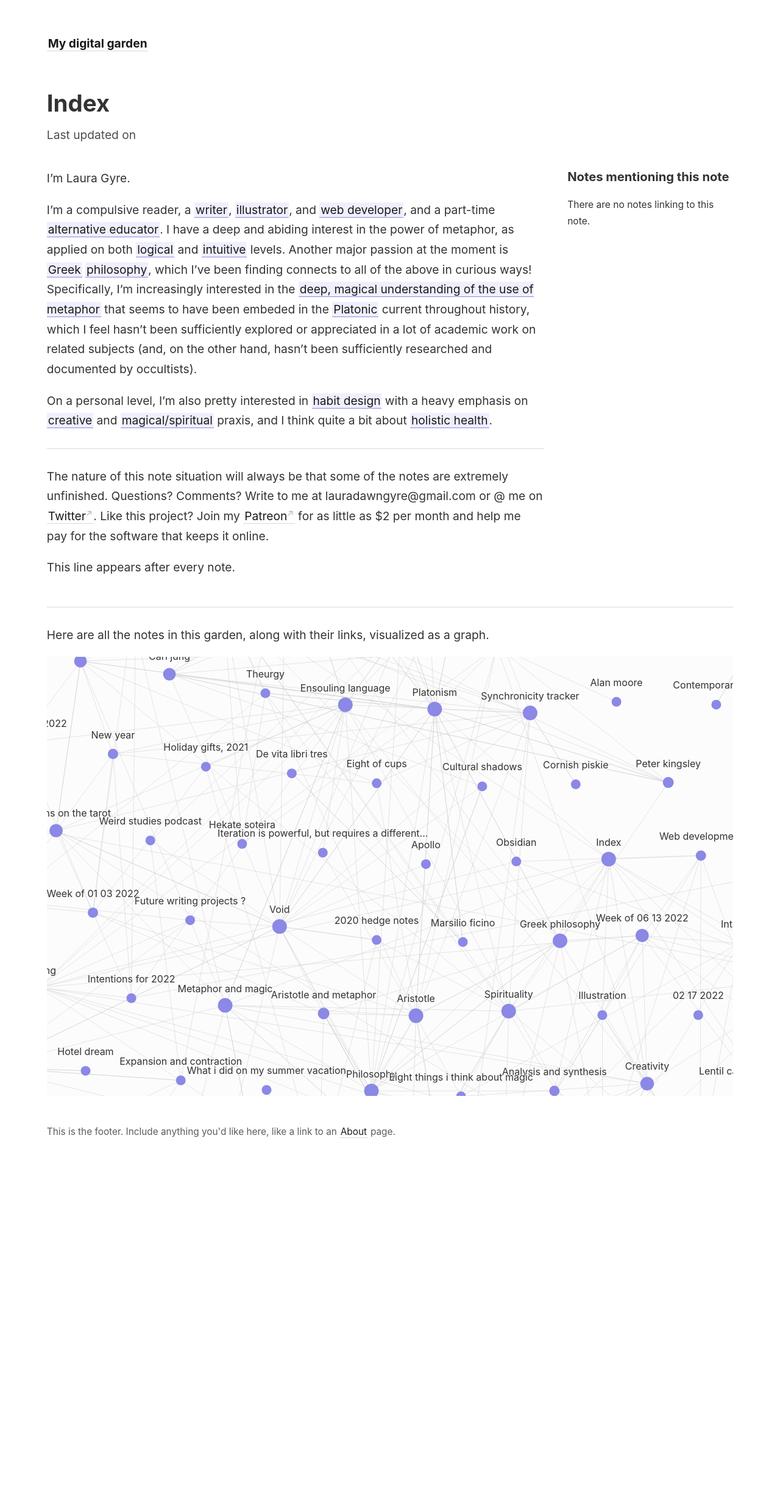
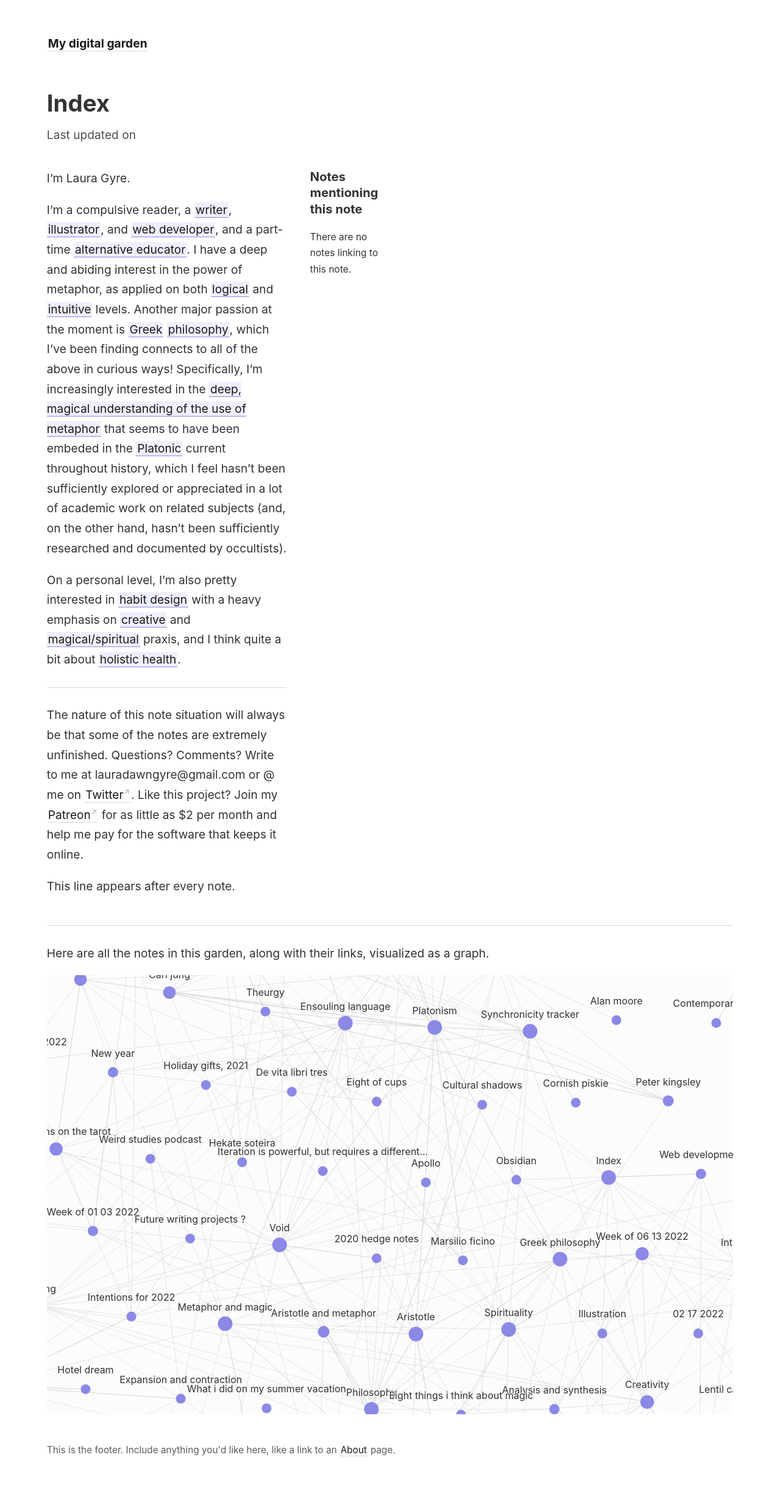
Before and after one commit to lauragyre/jekyll, a Jekyll site: the page built from _notes/About/index.md, in a window 1280 px wide. Shown: the whole page at 61% size. Built offline with Jekyll 4.4.1, drawn with Linux system fonts in a browser that asks for light colours; before the commit the page ends 1936 px from its top, so only the background shows below that.

Commit message:
Update note.html

```diff
--- a/_layouts/note.html
+++ b/_layouts/note.html
@@ -2,7 +2,7 @@
 layout: default
 ---
 
-<article style="width: 50">
+<article style="width: 50%">
   <div>
     <h1>{{ page.title }}</h1>
     <time datetime="{{ page.last_modified_at | date_to_xmlschema }}">{% if page.type != 'pages' %}
```
